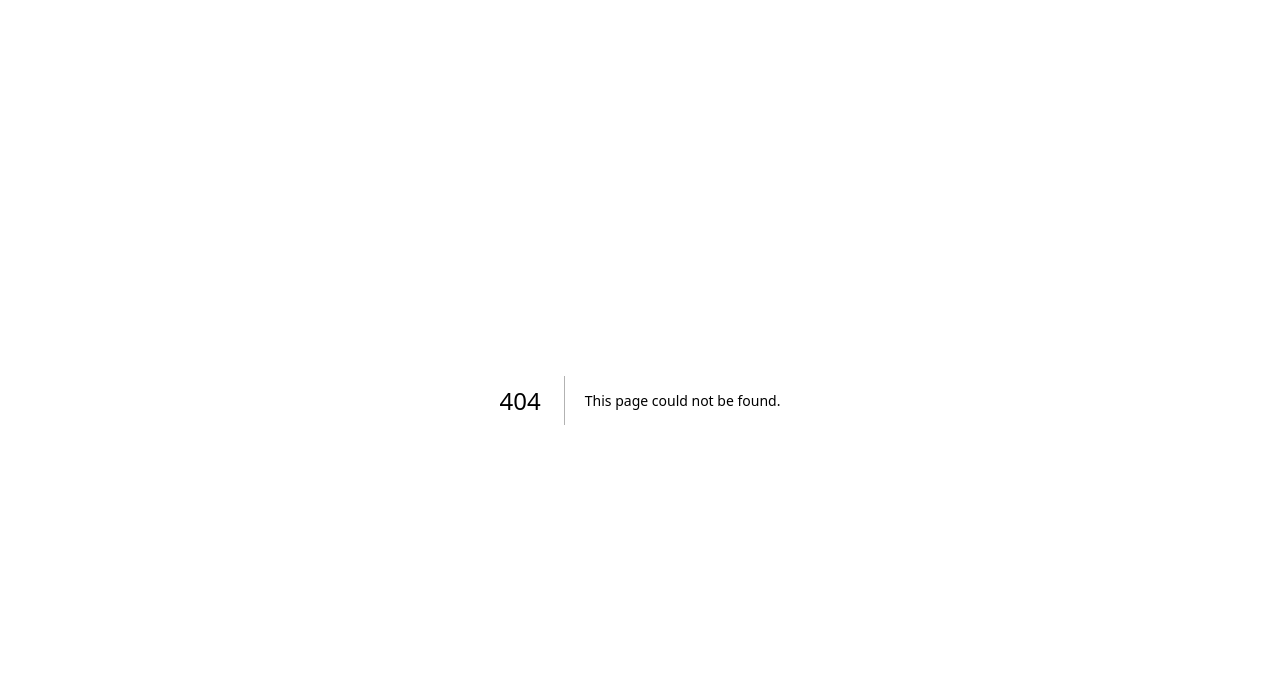
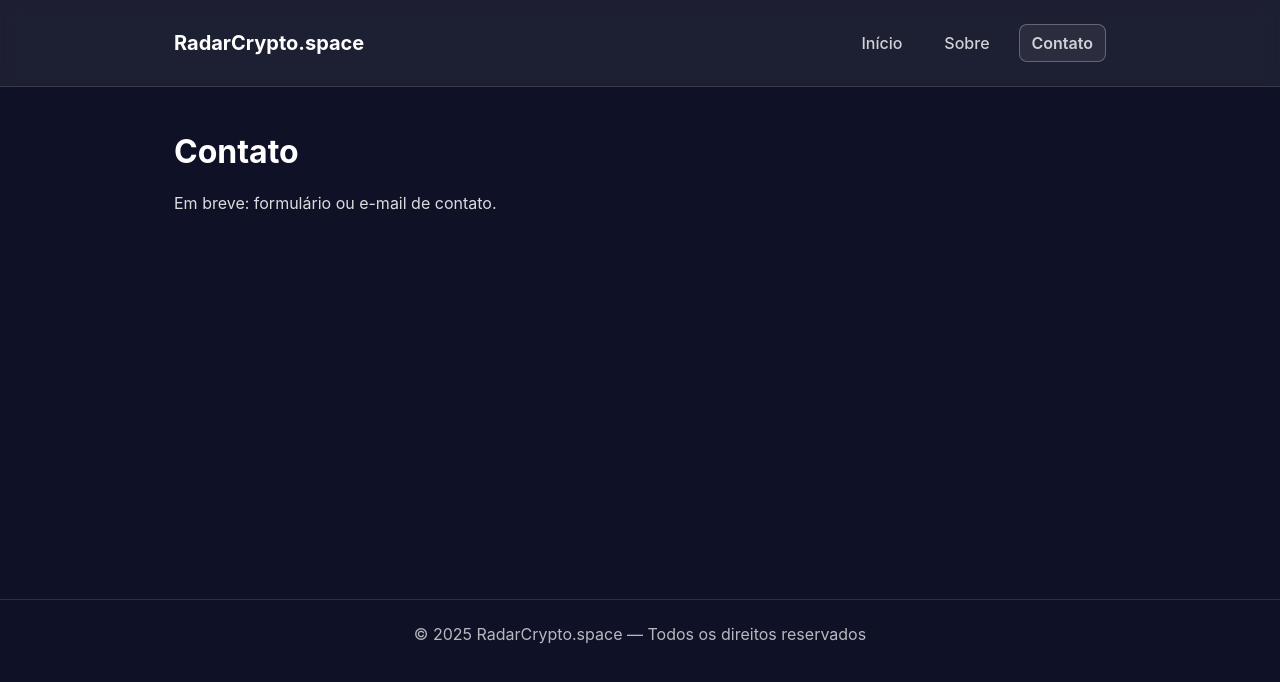
Before and after one commit to Ivanmonteiro-create/radarcripto.space, a Next.js app: page /contato in a window 1280 px wide. Before the commit this address had no page. Shown: the top 682 px of the page. Built offline with nearby package versions, Linux system fonts and the light colour scheme.

Commit message:
Create contato.js

```diff
--- /dev/null
+++ b/pages/contato.js
@@ -0,0 +1,18 @@
+// pages/contato.js
+import Header from '../components/Header';
+import Footer from '../components/Footer';
+
+export default function Contato() {
+  return (
+    <>
+      <Header />
+      <main className="container" style={{ minHeight: '60vh' }}>
+        <h1>Contato</h1>
+        <p style={{ opacity: 0.85 }}>
+          Em breve: formulário ou e-mail de contato.
+        </p>
+      </main>
+      <Footer />
+    </>
+  );
+}
```
